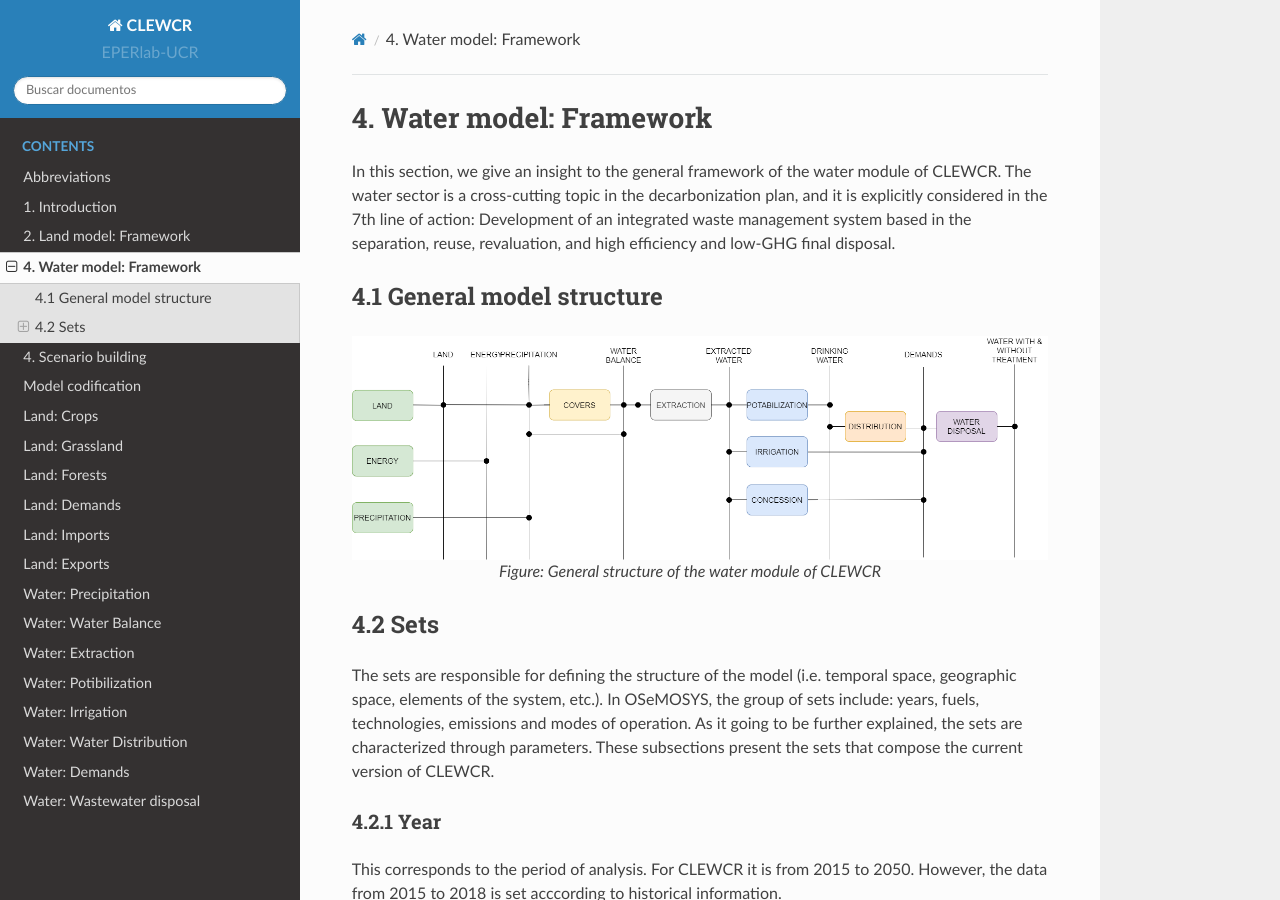
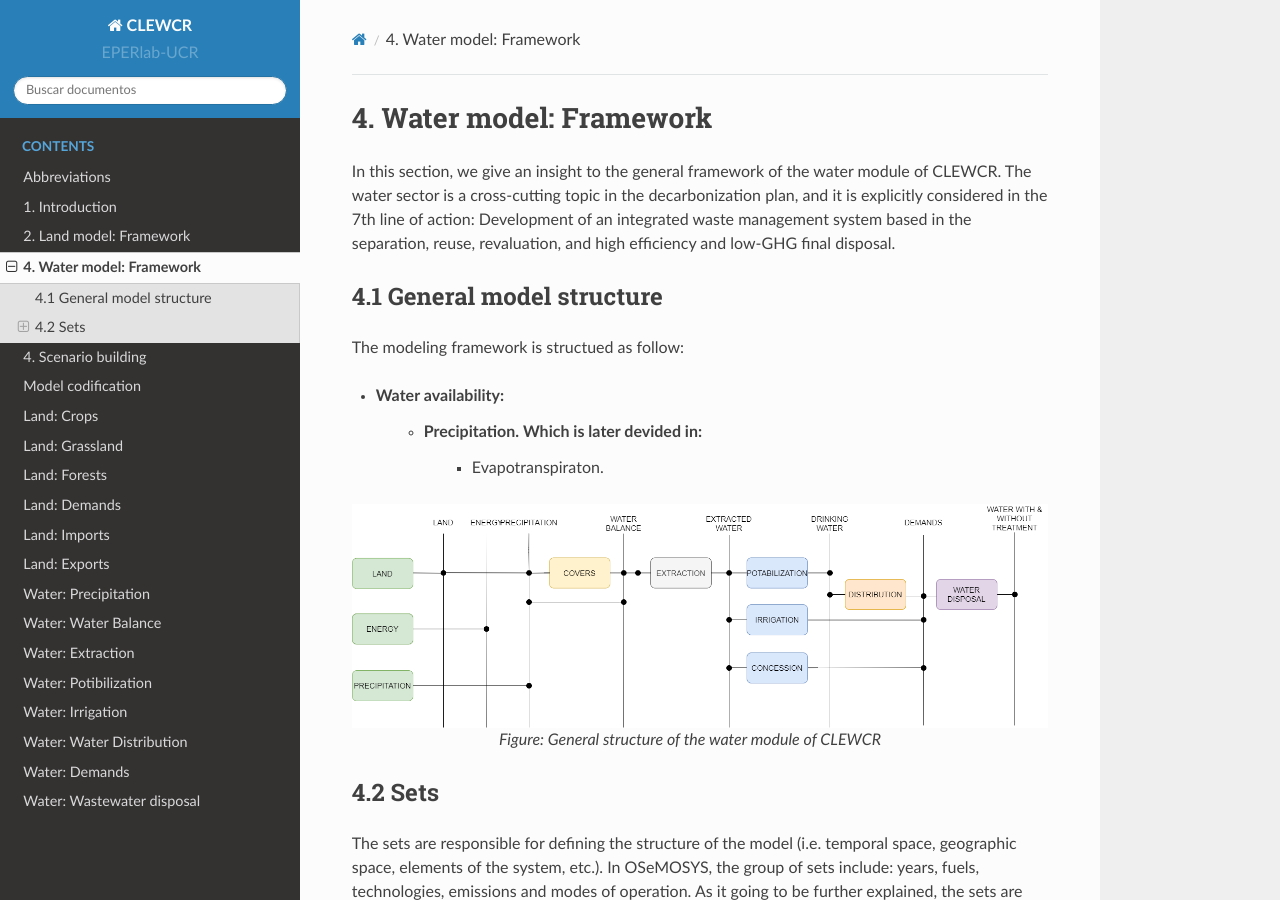
Before and after one commit to EPERLab/CLEW, a Sphinx documentation site: the page built from docs/02WaterModelFramework.rst, in a window 1280 px wide and 900 px high. Built offline with Sphinx 7.4.7 and the Read the Docs theme 2.0.0, drawn with Linux system fonts in a browser that asks for light colours; formulas are drawn with MathJax 3.

Commit message:
Update 02WaterModelFramework.rst

```diff
--- a/docs/02WaterModelFramework.rst
+++ b/docs/02WaterModelFramework.rst
@@ -5,6 +5,12 @@ In this section, we give an insight to the general framework of the water module
 
 4.1 General model structure
 +++++++++
+
+The modeling framework is structued as follow:
+
+- Water availability:
+   - Precipitation. Which is later devided in:
+      - Evapotranspiraton.
 
 .. figure::  doc_imgs/Water__diagram.png
    :align:   center
```
